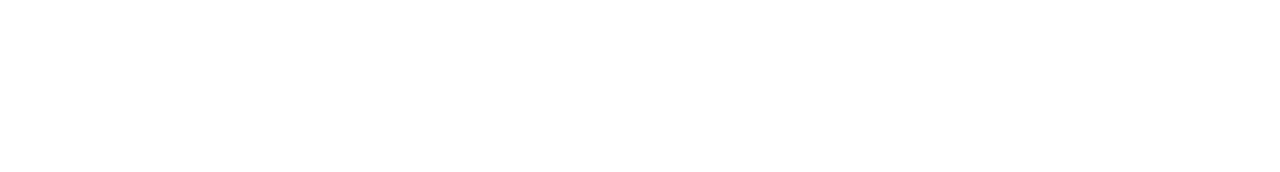
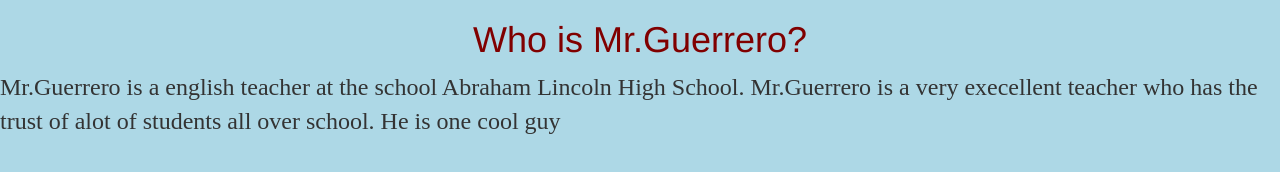
Before and after one commit to elmermonarrez/Guerrero, a plain HTML site: page index.html in a window 1280 px wide. Drawn offline with nearby package versions, Linux system fonts and the light colour scheme.

Commit message:
yuh yuh yuh yuh

```diff
--- a/index.html
+++ b/index.html
@@ -19,6 +19,26 @@
   <meta charset="utf-8">
      <meta http-equiv="X-UA-Compatible" content="IE=edge">
      <meta name="viewport" content="width=device-width, initial-scale=1">
+     <style>
+     body {
+         background-color: lightblue;
+     }
+
+     h1 {
+         color: maroon;
+         text-align: center;
+     }
+
+     p {
+         font-family: COOLSVILLE;
+         font-size: 24px;
+     }
+     </style>
+     </head>
+     <body>
+
+     <h1>Who is Mr.Guerrero?</h1>
+     <p>Mr.Guerrero is a english teacher at the school Abraham Lincoln High School. Mr.Guerrero is a very execellent teacher who has the trust of alot of students all over school. He is one cool guy </p>
 
    </body>
 </html>
```
